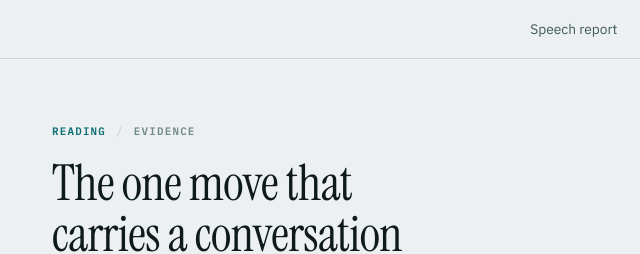
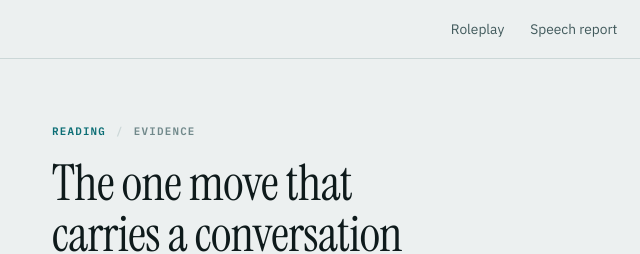
Before and after one commit to aclaor/converseleey, a plain HTML site: page blog-followups.html in a window 1280 px wide. Shown: the top 254 px of the page, 278-918 px from the left. Drawn offline with Linux system fonts and the light colour scheme.

Commit message:
Add files via upload

```diff
--- a/blog-followups.html
+++ b/blog-followups.html
@@ -80,6 +80,7 @@ details.faq .fb p{font-size:.95rem;color:var(--ink-2);margin:0}
   <a class="mark" href="./">The <em>Practice</em> Room</a>
   <div class="bar-sp"></div>
   <nav class="bar-nav">
+    <a href="roleplay.html">Roleplay</a>
     <a href="report.html">Speech report</a>
     <a href="check.html">Assessment</a>
     <a href="train.html">28 days</a>
@@ -192,7 +193,7 @@ details.faq .fb p{font-size:.95rem;color:var(--ink-2);margin:0}
 </main>
 
 <footer class="foot"><div class="foot-in">
-  <div class="links"><a href="./">Home</a><a href="report.html">Speech report</a><a href="check.html">Assessment</a><a href="train.html">28 days</a><a href="blog.html">Reading</a></div>
+  <div class="links"><a href="./">Home</a><a href="roleplay.html">Roleplay</a><a href="report.html">Speech report</a><a href="check.html">Assessment</a><a href="train.html">28 days</a><a href="blog.html">Reading</a></div>
   <div class="bar-sp"></div>
   <p>Everything runs in your browser. Nothing is uploaded; scores stay on your own device.</p>
 </div></footer>
```
